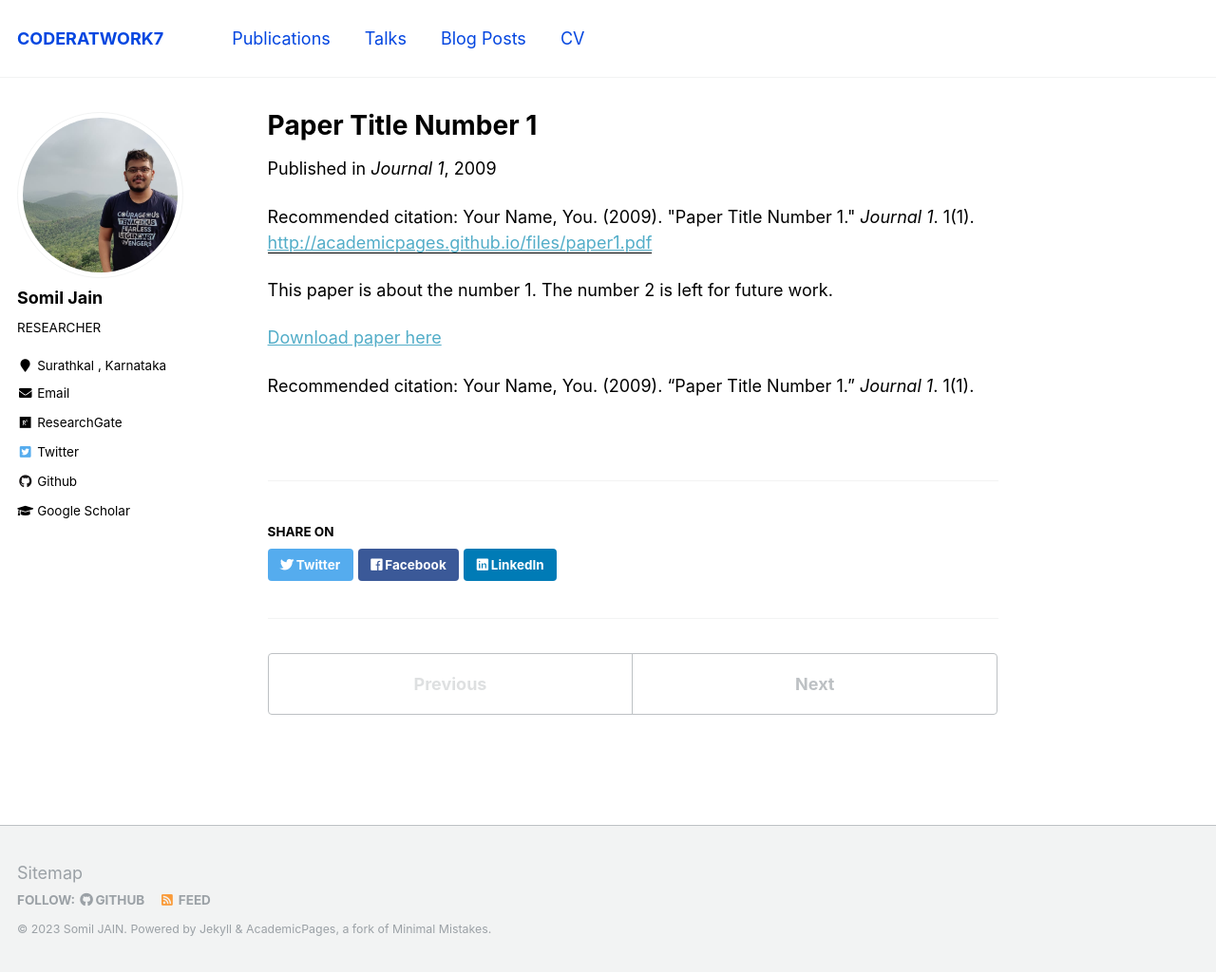
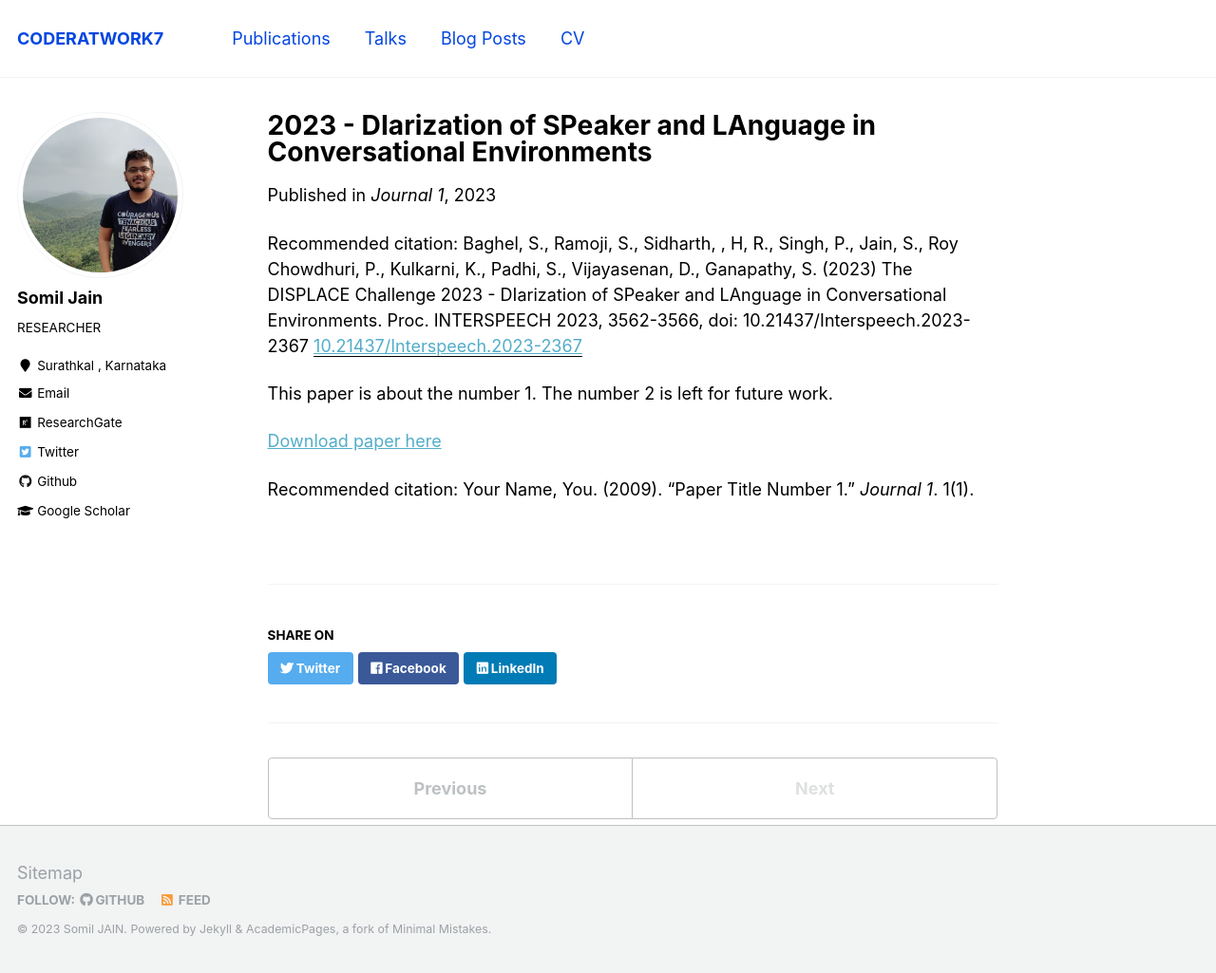
Before and after one commit to somiljain7/somiljain7.github.io, a Jekyll site: the page built from _publications/2009-10-01-paper-title-number-1.md, in a window 1280 px wide and 1025 px high. Shown: the whole window at 95% size. Built offline with Jekyll 4.4.1, drawn with Linux system fonts in a browser that asks for light colours.

Commit message:
Update 2009-10-01-paper-title-number-1.md

```diff
--- a/_publications/2009-10-01-paper-title-number-1.md
+++ b/_publications/2009-10-01-paper-title-number-1.md
@@ -1,12 +1,12 @@
 ---
-title: "Paper Title Number 1"
+title: "2023 - DIarization of SPeaker and LAnguage in Conversational Environments"
 collection: publications
 permalink: /publication/2009-10-01-paper-title-number-1
 excerpt: 'This paper is about the number 1. The number 2 is left for future work.'
-date: 2009-10-01
+date: 2023-10-01
 venue: 'Journal 1'
-paperurl: 'http://academicpages.github.io/files/paper1.pdf'
-citation: 'Your Name, You. (2009). &quot;Paper Title Number 1.&quot; <i>Journal 1</i>. 1(1).'
+paperurl: '10.21437/Interspeech.2023-2367'
+citation: 'Baghel, S., Ramoji, S., Sidharth, , H, R., Singh, P., Jain, S., Roy Chowdhuri, P., Kulkarni, K., Padhi, S., Vijayasenan, D., Ganapathy, S. (2023) The DISPLACE Challenge 2023 - DIarization of SPeaker and LAnguage in Conversational Environments. Proc. INTERSPEECH 2023, 3562-3566, doi: 10.21437/Interspeech.2023-2367'
 ---
 This paper is about the number 1. The number 2 is left for future work.
 
```
